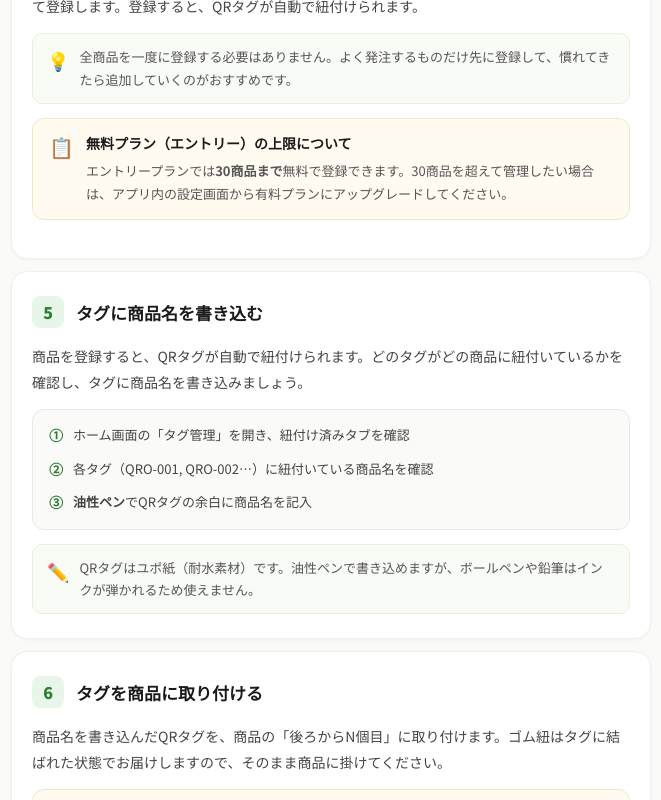
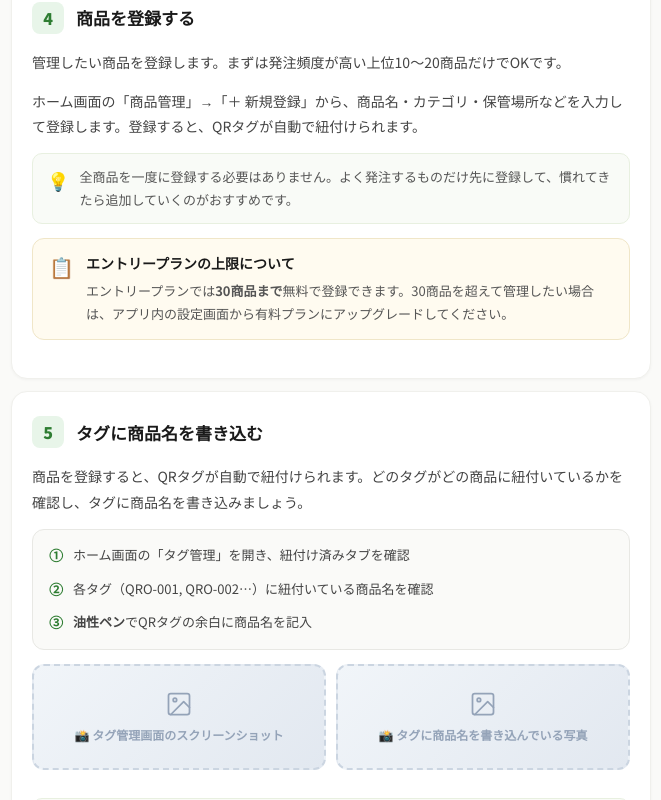
Before and after one commit to jsksrank/qr-order-demo, a Next.js app: page /guide in a window 1280 px wide. Shown: the part 1480-2280 px from the top of the page, without its empty margins (309-970 px from the left). Built offline with nearby package versions, Linux system fonts and the light colour scheme.

Commit message:
Update page.js

```diff
--- a/app/guide/page.js
+++ b/app/guide/page.js
@@ -1,6 +1,48 @@
 'use client';
 
 import { useState } from 'react';
+
+// ── Photo Placeholder ──
+function PhotoPlaceholder({ label }) {
+  return (
+    <div style={phStyles.wrapper}>
+      <div style={phStyles.inner}>
+        <svg width="28" height="28" viewBox="0 0 24 24" fill="none" stroke="#94a3b8" strokeWidth="1.5" strokeLinecap="round" strokeLinejoin="round">
+          <rect x="3" y="3" width="18" height="18" rx="2" ry="2" />
+          <circle cx="8.5" cy="8.5" r="1.5" />
+          <polyline points="21 15 16 10 5 21" />
+        </svg>
+        <span style={phStyles.label}>{label}</span>
+      </div>
+    </div>
+  );
+}
+const phStyles = {
+  wrapper: {
+    background: 'linear-gradient(135deg, #f1f5f9 0%, #e2e8f0 100%)',
+    border: '2px dashed #cbd5e1',
+    borderRadius: 12,
+    padding: '24px 16px',
+    marginBottom: 14,
+    display: 'flex',
+    alignItems: 'center',
+    justifyContent: 'center',
+    minHeight: 100,
+  },
+  inner: {
+    display: 'flex',
+    flexDirection: 'column',
+    alignItems: 'center',
+    gap: 8,
+  },
+  label: {
+    fontSize: 12,
+    fontWeight: 600,
+    color: '#94a3b8',
+    textAlign: 'center',
+    lineHeight: 1.5,
+  },
+};
 
 export default function OwnerGuidePage() {
   const [openFaq, setOpenFaq] = useState(null);
@@ -211,6 +253,7 @@ export default function OwnerGuidePage() {
                     2つのカゴは、スタッフ全員が分かる場所に置いてください。「読み取り待ち」「受取待ち」とラベルを貼っておくとスムーズです。
                   </div>
                 </div>
+                <PhotoPlaceholder label="📸 カゴ2つの配置イメージ写真" />
               </div>
             </div>
 
@@ -249,7 +292,7 @@ export default function OwnerGuidePage() {
                 <div style={{...styles.highlightBox, marginTop: 14}}>
                   <div style={styles.highlightIcon}>📋</div>
                   <div>
-                    <p style={styles.highlightTitle}>無料プラン（エントリー）の上限について</p>
+                    <p style={styles.highlightTitle}>エントリープランの上限について</p>
                     <p style={styles.highlightText}>
                       エントリープランでは<strong>30商品まで</strong>無料で登録できます。30商品を超えて管理したい場合は、アプリ内の設定画面から有料プランにアップグレードしてください。
                     </p>
@@ -282,6 +325,10 @@ export default function OwnerGuidePage() {
                     <div style={styles.writeStepText}><strong>油性ペン</strong>でQRタグの余白に商品名を記入</div>
                   </div>
                 </div>
+                <div style={{ display: 'grid', gridTemplateColumns: '1fr 1fr', gap: 10, marginBottom: 14 }}>
+                  <PhotoPlaceholder label="📸 タグ管理画面のスクリーンショット" />
+                  <PhotoPlaceholder label="📸 タグに商品名を書き込んでいる写真" />
+                </div>
                 <div style={styles.tipBox}>
                   <div style={styles.tipIcon}>✏️</div>
                   <div style={styles.tipText}>
@@ -301,6 +348,7 @@ export default function OwnerGuidePage() {
                 <p style={styles.guideText}>
                   商品名を書き込んだQRタグを、商品の「後ろからN個目」に取り付けます。ゴム紐はタグに結ばれた状態でお届けしますので、そのまま商品に掛けてください。
                 </p>
+                <PhotoPlaceholder label="📸 QRタグを商品に取り付けている写真（後ろからN個目）" />
                 <div style={styles.highlightBox}>
                   <div style={styles.highlightIcon}>💡</div>
                   <div>
@@ -390,6 +438,11 @@ export default function OwnerGuidePage() {
             {/* Basket Flow Visual */}
             <div style={styles.guideCard}>
               <h3 style={styles.dailyTitle}>タグの流れ</h3>
+              <div style={{ display: 'grid', gridTemplateColumns: '1fr 1fr 1fr', gap: 10, marginBottom: 14 }}>
+                <PhotoPlaceholder label="📸 タグを外してカゴへ" />
+                <PhotoPlaceholder label="📸 スマホでスキャン" />
+                <PhotoPlaceholder label="📸 届いた商品にタグ付け直し" />
+              </div>
               <div style={styles.basketFlow}>
                 <div style={styles.basketFlowItem}>
                   <div style={{...styles.basketFlowIcon, background: '#E8F5E9'}}>🏷️</div>
```
